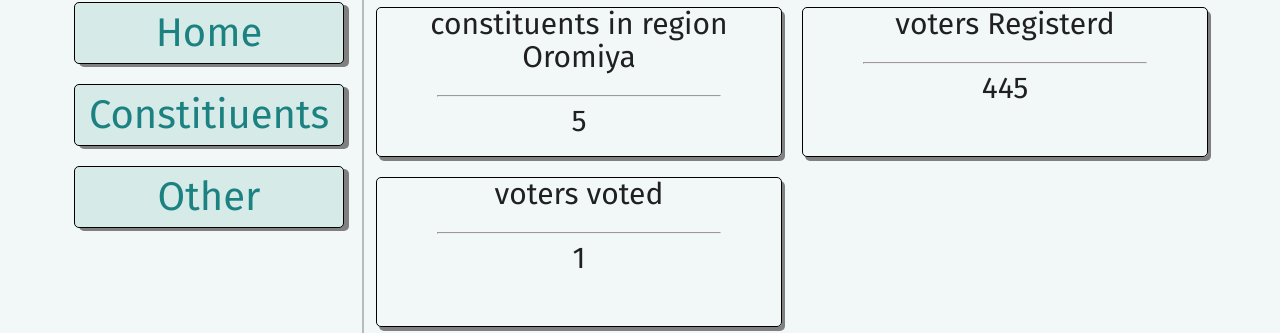
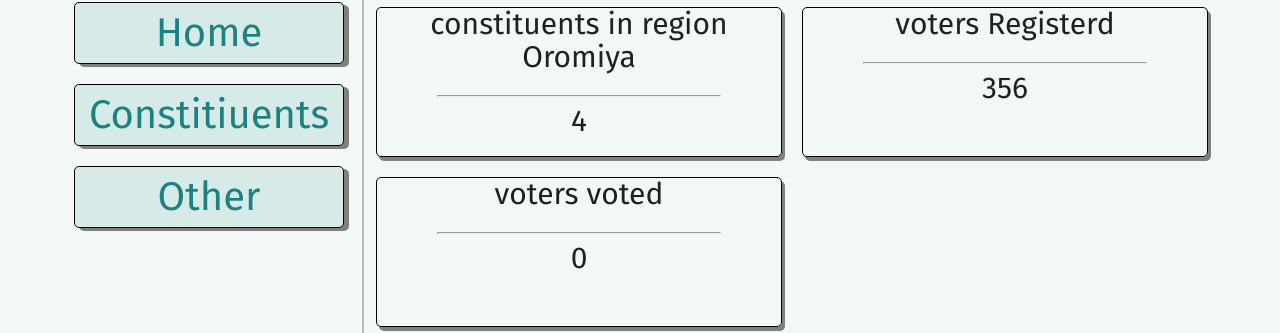
Before and after one commit to henizola/Postelection-mgmt, a React (Create React App) app: page /region in a window 1280 px wide. Shown: the part 128-461 px from the top of the page. Built offline with nearby package versions, Linux system fonts and the light colour scheme.

Commit message:
(fix) fixed the  registeration of ballots

```diff
--- a/src/components/constituents/constituents.component.jsx
+++ b/src/components/constituents/constituents.component.jsx
@@ -27,10 +27,10 @@ const Constituent=()=>{
                 <th>{element.name}</th>
                 <th style={{paddingLeft:'55px'}}>{element.votersRegisterd}</th>
                 <th>{element.balotsIssued[0]}-{element.balotsIssued[1]}</th>
-                <th style={{paddingLeft:'35px'}}>{element.balotsIssued[1]-element.balotsIssued[0]-element.ballotsUnused.length}</th>
-                <th style={{paddingLeft:'55px'}}>{element.ballotsUnused.length}</th>
-                <th style={{paddingLeft:'55px'}}>{element.ballotsWasted.length}</th>
-                <th style={{paddingLeft:'55px'}}>{element.votes.length}</th>
+                <th style={{paddingLeft:'35px'}}>{element.votes===0?<span>not submited</span>:element.votes}</th>
+                <th style={{paddingLeft:'55px'}}>{element.ballotsUnused===0?<span>not submited</span>:element.ballotsUnused}</th>
+                <th style={{paddingLeft:'55px'}}>{element.ballotsWasted===0?<span>not submited</span>:element.ballotsWasted}</th>
+                <th style={{paddingLeft:'55px'}}>{element.votes===0?<span>not submited</span>:element.votes}</th>
              </tr>
           )}</tbody>
 
--- a/src/context/regional-context/regional-context.context.jsx
+++ b/src/context/regional-context/regional-context.context.jsx
@@ -8,39 +8,33 @@ export class RegionProvider extends React.Component{
            name:'Oromiya',
             ballotsIssued:[1000,2000],
             constitiuents:[
-                        {name:'Bishoftu',
-                            balotsIssued:[10200,10400],
-                            ballotsWasted:[],
-                            ballotsUnused:[],
-                            votersRegisterd:89,
-                            votes:[],
-                            votersVoted:[]},
+
                         {name:'Dukam',
                             balotsIssued:[10400,10600],
-                            ballotsWasted:[5],
-                            ballotsUnused:[],
+                            ballotsWasted:0,
+                            ballotsUnused:0,
                             votersRegisterd:89,
-                            votes:[],
+                            votes:0,
                             },
                         {name:'Mojo',
                             balotsIssued:[10600,10800],
-                            ballotsWasted:[],
-                            ballotsUnused:[7],
+                            ballotsWasted:0,
+                            ballotsUnused:0,
                             votersRegisterd:89,
-                            votes:[],
+                            votes:0,
                             },
                         {name:'Gelan',
                             balotsIssued:[10800,11000],
-                            ballotsWasted:[],
-                            ballotsUnused:[1,1,2,3,4,5,6,],
+                            ballotsWasted:0,
+                            ballotsUnused:0,
                             votersRegisterd:89,
-                            votes:[],
+                            votes:0,
                             },
                         {name:'Adama',
                             balotsIssued:[10100,10200],
-                            ballotsWasted:[],
-                            ballotsUnused:[],
-                            votes:[14],
+                            ballotsWasted:0,
+                            ballotsUnused:0,
+                            votes:0,
                             votersRegisterd:89,}
                     ]
 
@@ -54,8 +48,19 @@ export class RegionProvider extends React.Component{
     }
     getVoted=()=>{
         let vote=0;
-        this.state.constitiuents.map(city=>vote+=city.votes.length)
+        this.state.constitiuents.map(city=>vote+=city.votes)
         return vote;
+    }
+    addData=(west,vote,unused)=>{
+        let used=[...this.state.constitiuents]
+        used.push({name:'Bishoftu',
+        balotsIssued:[10200,10400],
+        ballotsWasted:west,
+        ballotsUnused:unused,
+        votersRegisterd:89,
+        votes:vote,},)
+        this.setState({constitiuents:used});
+        console.log(used);
     }
 
 render(){
@@ -65,7 +70,8 @@ render(){
             {
                 region:this.state,
                 registerd:this.getRegisterd,
-                getVoted:this.getVoted
+                getVoted:this.getVoted,
+                addData:this.addData
             }
         }>
             {
--- a/src/pages/constituent-level/consituent.component.jsx
+++ b/src/pages/constituent-level/consituent.component.jsx
@@ -9,6 +9,7 @@ class ConstituentLevel extends React.Component{
         this.state={
             unused:'',
             wasted:'',
+            votes:''
         }
     }
 
@@ -27,7 +28,9 @@ class ConstituentLevel extends React.Component{
             </hr>
        <div className='balot-regstration'>
        {this.props.history.location.pathname==='/constituent/unused-ballots'?
-       <form onSubmit={(event)=>{event.preventDefault(); this.props.history.push('/constituent/wasted-ballots')}}>
+       <form onSubmit={(event)=>{event.preventDefault(); this.props.history.push('/region/Constitiuents')
+            context.addData(this.state.unused,this.state.votes,this.state.wasted)
+       }}>
                     <h3>provide the first number of unused ballots</h3>
                 <Form
                     name='unused'
@@ -36,11 +39,7 @@ class ConstituentLevel extends React.Component{
                     type='text'
                     required
                     handleChange={this.handleChange}
-                    />
-                <CustomButton>Next</CustomButton>
-            </form>:this.props.history.location.pathname==='/constituent/wasted-ballots'?
-            <form  onSubmit={(event)=>{event.preventDefault(); this.props.history.push('/constituent/vote-registeration')}}>
-            <Form
+                    /><Form
                     name='wasted'
                     value={this.state.wasted}
                     label='wasted ballot number'
@@ -48,7 +47,15 @@ class ConstituentLevel extends React.Component{
                     required
                     handleChange={this.handleChange}
                     />
-                    <CustomButton onClick={context.registerVote}>Next</CustomButton>
+                    <Form
+                    name='votes'
+                    value={this.state.votes}
+                    label='wasted ballot number'
+                    type='text'
+                    required
+                    handleChange={this.handleChange}
+                    />
+                <CustomButton>Next</CustomButton>
             </form>:<div></div> }
 
             </div>
```
